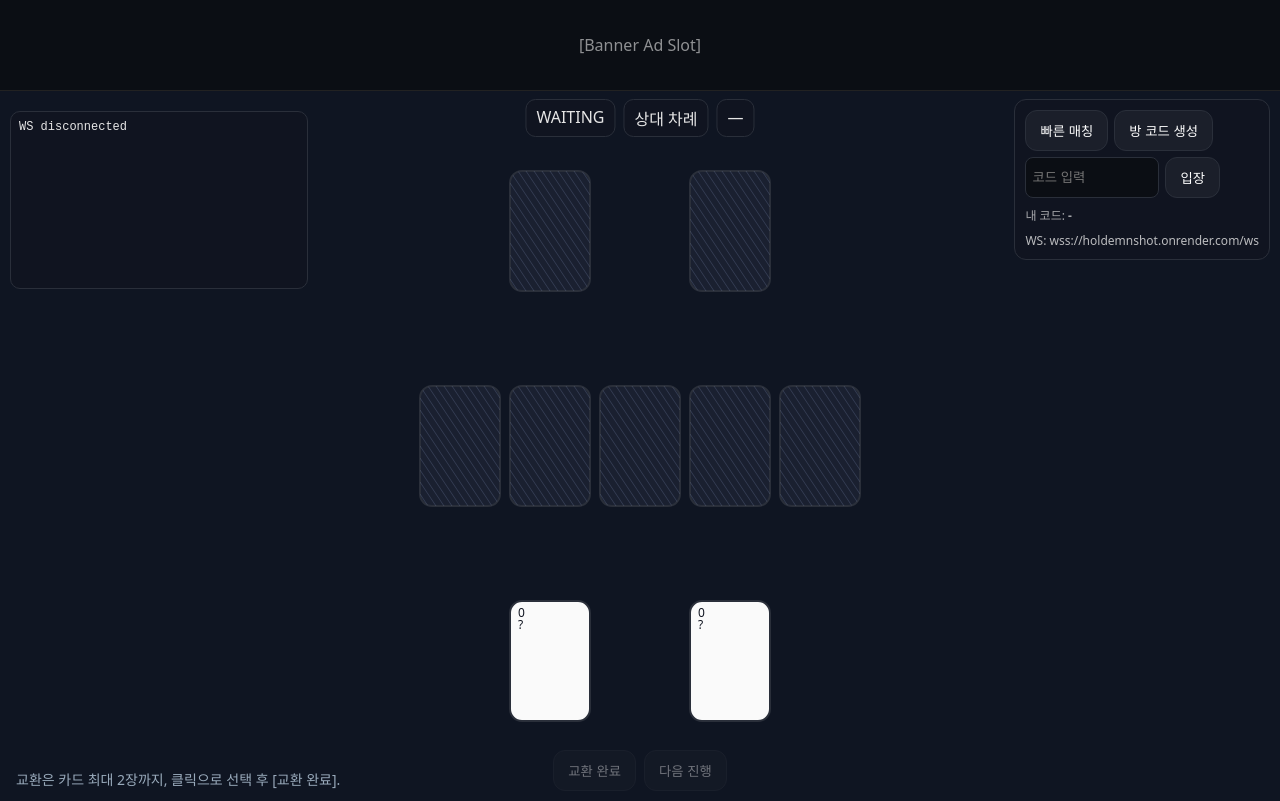
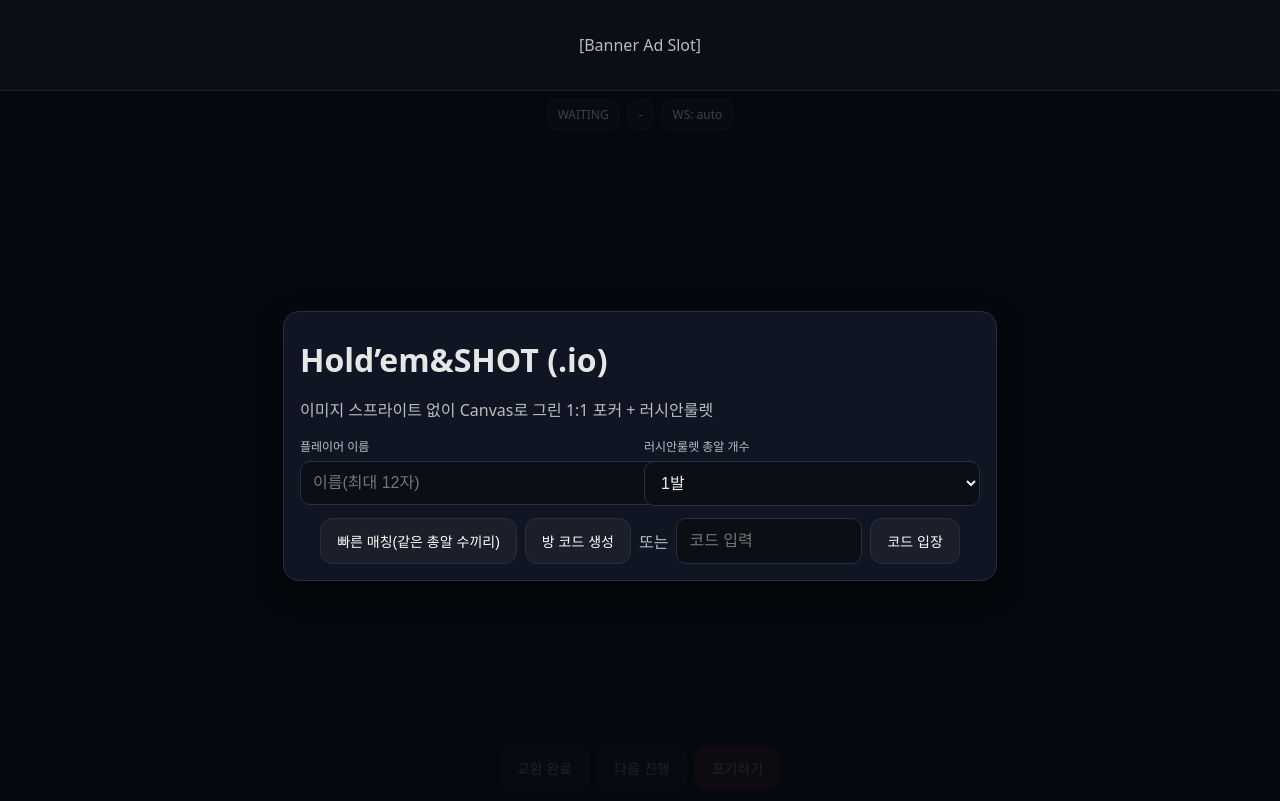
Before and after one commit to kominho4576-commits/HOLDEMnSHOT, a website: page index.html in a window 1280 px wide. Drawn offline with Linux system fonts and the light colour scheme.

Commit message:
Update index.html

```diff
--- a/index.html
+++ b/index.html
@@ -2,34 +2,42 @@
 <html lang="ko">
 <head>
   <meta charset="utf-8"/>
-  <meta name="viewport" content="width=device-width,initial-scale=1,maximum-scale=1, user-scalable=no"/>
+  <meta name="viewport" content="width=device-width,initial-scale=1,maximum-scale=1,user-scalable=no,viewport-fit=cover"/>
   <title>Hold’em&SHOT (.io)</title>
   <link rel="manifest" href="manifest.json">
   <meta name="theme-color" content="#0b0e14"/>
   <style>
-    :root { --banner-h: 90px; }
-    @media (max-width: 768px){ :root { --banner-h: 50px; } }
-    html,body{margin:0;height:100%;background:#0b0e14;color:#e6e6e6;font-family:system-ui, -apple-system, Segoe UI, Roboto, Noto Sans KR, sans-serif;}
-    #banner { height: var(--banner-h); display:flex; align-items:center; justify-content:center; background:#0b0e14; border-bottom:1px solid #222; position:sticky; top:0; z-index:2;}
-    #wrap { position:relative; height: calc(100dvh - var(--banner-h)); }
-    #ui { position:absolute; inset:auto 0 0 0; display:flex; gap:8px; padding:10px; justify-content:center; z-index:1; pointer-events:none;}
-    .btn { pointer-events:auto; background:#1b1f2a; border:1px solid #2a2f3a; color:#fff; padding:10px 14px; border-radius:12px; cursor:pointer; }
-    .btn:disabled { opacity:.4; cursor:not-allowed; }
-    #topbar { position:absolute; top:8px; left:50%; transform:translateX(-50%); display:flex; gap:8px; z-index:1; }
-    .chip { background:#101420; border:1px solid #2a2f3a; border-radius:10px; padding:6px 10px; }
-    #roomPanel { position:absolute; right:10px; top:8px; background:#101420; border:1px solid #2a2f3a; border-radius:12px; padding:10px; }
-    #log { position:absolute; left:10px; top:8px; width:280px; height:160px; overflow:auto; font-size:12px; padding:8px;
-           background:#101420; border:1px solid #2a2f3a; border-radius:10px; }
-    canvas { display:block; width:100%; height:100%; background:#0b0e14; touch-action: manipulation; }
-    #install { position:absolute; left:10px; bottom:10px; }
+    :root { --banner-h: 64px; }
+    @media (min-width: 768px){ :root { --banner-h: 90px; } }
+    html,body{margin:0;height:100%;background:#0b0e14;color:#e6e6e6;font-family:system-ui,-apple-system,'Segoe UI',Roboto,'Noto Sans KR',sans-serif;}
+    body{padding-top: env(safe-area-inset-top); padding-bottom: env(safe-area-inset-bottom);}
+    #banner{height:var(--banner-h);display:flex;align-items:center;justify-content:center;background:#0b0e14;border-bottom:1px solid #222;position:sticky;top:0;z-index:3;}
+    #wrap{position:relative;height:calc(100dvh - var(--banner-h) - env(safe-area-inset-top));}
+    canvas{display:block;width:100%;height:100%;background:#0b0e14;touch-action:manipulation}
+    #topbar{position:absolute;top:8px;left:50%;transform:translateX(-50%);display:flex;gap:8px;z-index:2;flex-wrap:wrap;justify-content:center}
+    .chip{background:#101420;border:1px solid #2a2f3a;border-radius:10px;padding:6px 10px;font-size:12px}
+    #log{position:absolute;left:8px;top:8px;width:min(320px,40vw);max-height:30vh;overflow:auto;font-size:12px;padding:8px;background:#101420;border:1px solid #2a2f3a;border-radius:10px;z-index:2;display:none}
+    .btn{background:#1b1f2a;border:1px solid #2a2f3a;color:#fff;padding:12px 16px;border-radius:12px;cursor:pointer;font-size:14px}
+    .btn:disabled{opacity:.4;cursor:not-allowed}
+    #uiBottom{position:absolute;inset:auto 0 0 0;display:flex;gap:8px;padding:10px;justify-content:center;z-index:2;pointer-events:none;flex-wrap:wrap}
+    #uiBottom .btn{pointer-events:auto}
+    /* 오버레이 */
+    .overlay{position:absolute;inset:0;display:flex;align-items:center;justify-content:center;background:rgba(5,8,14,.75);z-index:4}
+    .panel{width:min(680px,92vw);background:#0f1522;border:1px solid #2a2f3a;border-radius:16px;padding:16px;box-shadow:0 10px 30px rgba(0,0,0,.4)}
+    .row{display:flex;gap:8px;flex-wrap:wrap}
+    .col{flex:1 1 200px}
+    input,select{width:100%;background:#0b0e14;color:#eee;border:1px solid #2a2f3a;border-radius:10px;padding:12px;font-size:16px}
+    h1,h2{margin:.3em 0}
+    .center{display:flex;gap:8px;justify-content:center;flex-wrap:wrap}
+    .label{font-size:12px;opacity:.8;margin-bottom:6px}
+    .hero{font-size:18px}
+    .danger{background:#5a1f1f;border-color:#7a2b2b}
+    .ok{background:#1f5a2b;border-color:#2b7a3a}
+    .muted{opacity:.8}
   </style>
 </head>
 <body>
-  <div id="banner">
-    <div style="width:728px; height:90px; display:flex; align-items:center; justify-content:center;">
-      <span style="opacity:.6">[Banner Ad Slot]</span>
-    </div>
-  </div>
+  <div id="banner"><div style="width:728px;max-width:92vw;height:100%;display:flex;align-items:center;justify-content:center"><span class="muted">[Banner Ad Slot]</span></div></div>
 
   <div id="wrap">
     <canvas id="game"></canvas>
@@ -37,56 +45,62 @@
     <div id="topbar">
       <div class="chip" id="phase">WAITING</div>
       <div class="chip" id="turn">-</div>
-      <div class="chip" id="timer">—</div>
-    </div>
-
-    <div id="roomPanel">
-      <div style="display:flex; gap:6px; margin-bottom:6px;">
-        <button class="btn" id="btnQuick">빠른 매칭</button>
-        <button class="btn" id="btnCreate">방 코드 생성</button>
-      </div>
-      <div style="display:flex; gap:6px;">
-        <input id="roomCode" placeholder="코드 입력" inputmode="latin" style="width:120px; background:#0b0e14; color:#eee; border:1px solid #2a2f3a; border-radius:8px; padding:6px;">
-        <button class="btn" id="btnJoin">입장</button>
-      </div>
-      <div style="margin-top:8px; font-size:12px; opacity:.7;">내 코드: <b id="myCode">-</b></div>
-      <div style="margin-top:8px; font-size:12px; opacity:.8;">WS: <span id="wsInfo">auto</span></div>
+      <div class="chip" id="ws">WS: auto</div>
     </div>
 
     <pre id="log"></pre>
 
-    <div id="ui">
+    <div id="uiBottom">
       <button class="btn" id="btnExchange" disabled>교환 완료</button>
       <button class="btn" id="btnNext" disabled>다음 진행</button>
+      <button class="btn danger" id="btnResign" disabled>포기하기</button>
     </div>
-    <button id="install" class="btn" hidden>앱 설치</button>
+
+    <!-- ▶ 입장/설정 오버레이 -->
+    <div class="overlay" id="ovrLobby">
+      <div class="panel">
+        <h1>Hold’em&SHOT (.io)</h1>
+        <p class="muted">이미지 스프라이트 없이 Canvas로 그린 1:1 포커 + 러시안룰렛</p>
+        <div class="row">
+          <div class="col">
+            <div class="label">플레이어 이름</div>
+            <input id="inpName" maxlength="12" placeholder="이름(최대 12자)" />
+          </div>
+          <div class="col">
+            <div class="label">러시안룰렛 총알 개수</div>
+            <select id="selBullets">
+              <option value="1">1발</option>
+              <option value="2">2발</option>
+              <option value="3">3발</option>
+            </select>
+          </div>
+        </div>
+        <div class="center" style="margin-top:12px">
+          <button class="btn" id="btnQuick">빠른 매칭(같은 총알 수끼리)</button>
+          <button class="btn" id="btnCreate">방 코드 생성</button>
+          <span style="align-self:center" class="muted">또는</span>
+          <input id="inpCode" placeholder="코드 입력" style="width:160px"/>
+          <button class="btn" id="btnJoin">코드 입장</button>
+        </div>
+      </div>
+    </div>
+
+    <!-- ▶ 러시안룰렛/결과 오버레이 -->
+    <div class="overlay" id="ovrModal" style="display:none">
+      <div class="panel" id="modalContent"></div>
+    </div>
   </div>
 
-  <!-- 🔗 여기 한 줄: Render 서버 WebSocket 고정 -->
+  <!-- WS 엔드포인트(필요시 변경) -->
+  <script>window.WS_URL = "wss://holdemnshot.onrender.com/ws";</script>
+
+  <!-- SW 등록 & 설치 버튼 등 -->
   <script>
-    window.WS_URL = "wss://holdemnshot.onrender.com/ws";
+    if ('serviceWorker' in navigator) { navigator.serviceWorker.register('sw.js'); }
+    // iOS 줌 방지
+    document.addEventListener('gesturestart', e=>e.preventDefault());
   </script>
 
-  <!-- PWA 설치 & SW 등록 -->
-  <script>
-    if ('serviceWorker' in navigator) { navigator.serviceWorker.register('sw.js'); }
-    let deferredPrompt;
-    const installBtn = document.getElementById('install');
-    window.addEventListener('beforeinstallprompt', (e)=>{
-      e.preventDefault(); deferredPrompt = e; installBtn.hidden = false;
-    });
-    installBtn.addEventListener('click', async ()=>{
-      if (!deferredPrompt) return;
-      deferredPrompt.prompt();
-      await deferredPrompt.userChoice;
-      deferredPrompt = null;
-      installBtn.hidden = true;
-    });
-    // iOS 입력 확대 방지
-    document.addEventListener('gesturestart', (e)=>e.preventDefault());
-  </script>
-
-  <!-- 게임 클라이언트 -->
   <script type="module" src="client.js"></script>
 </body>
 </html>
```
